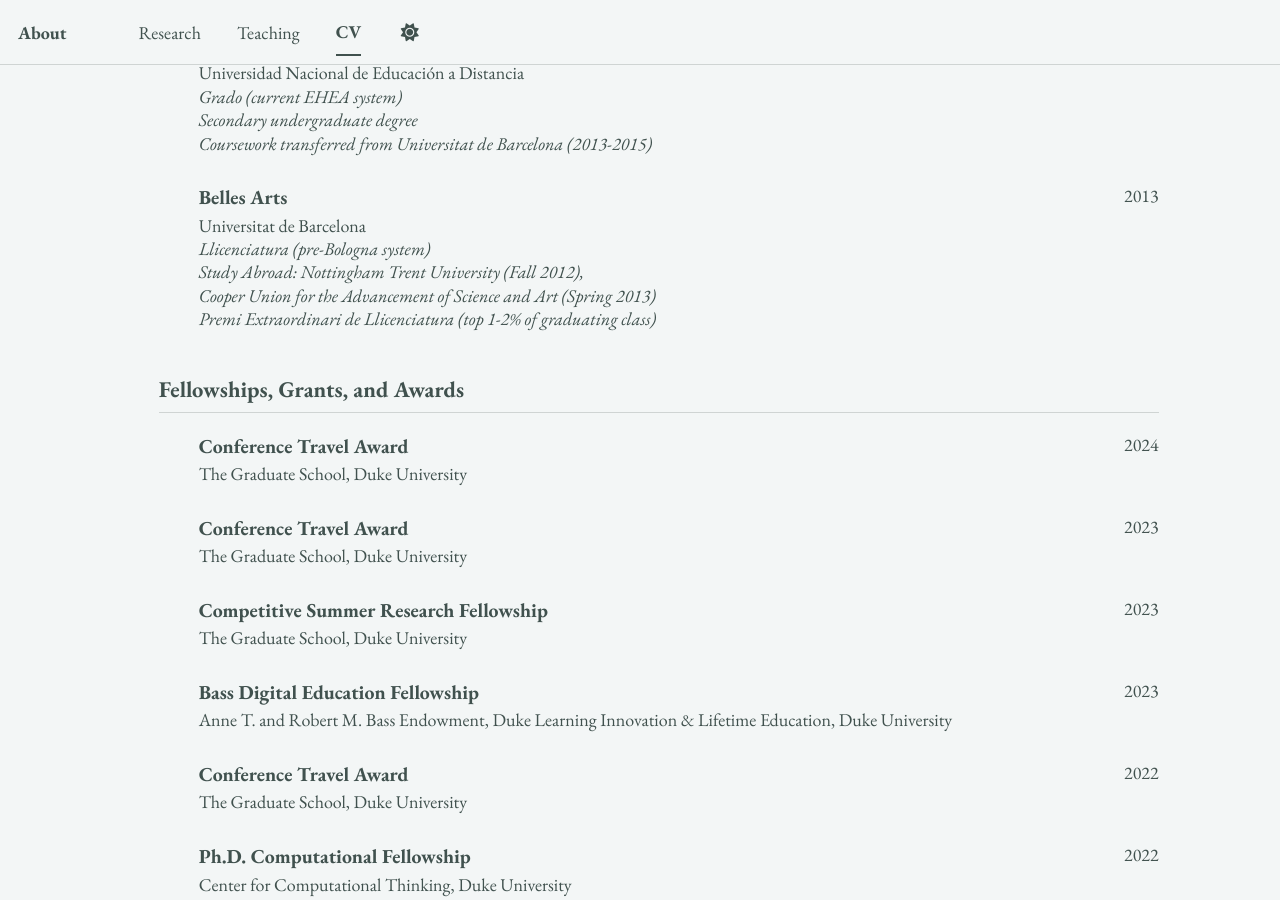
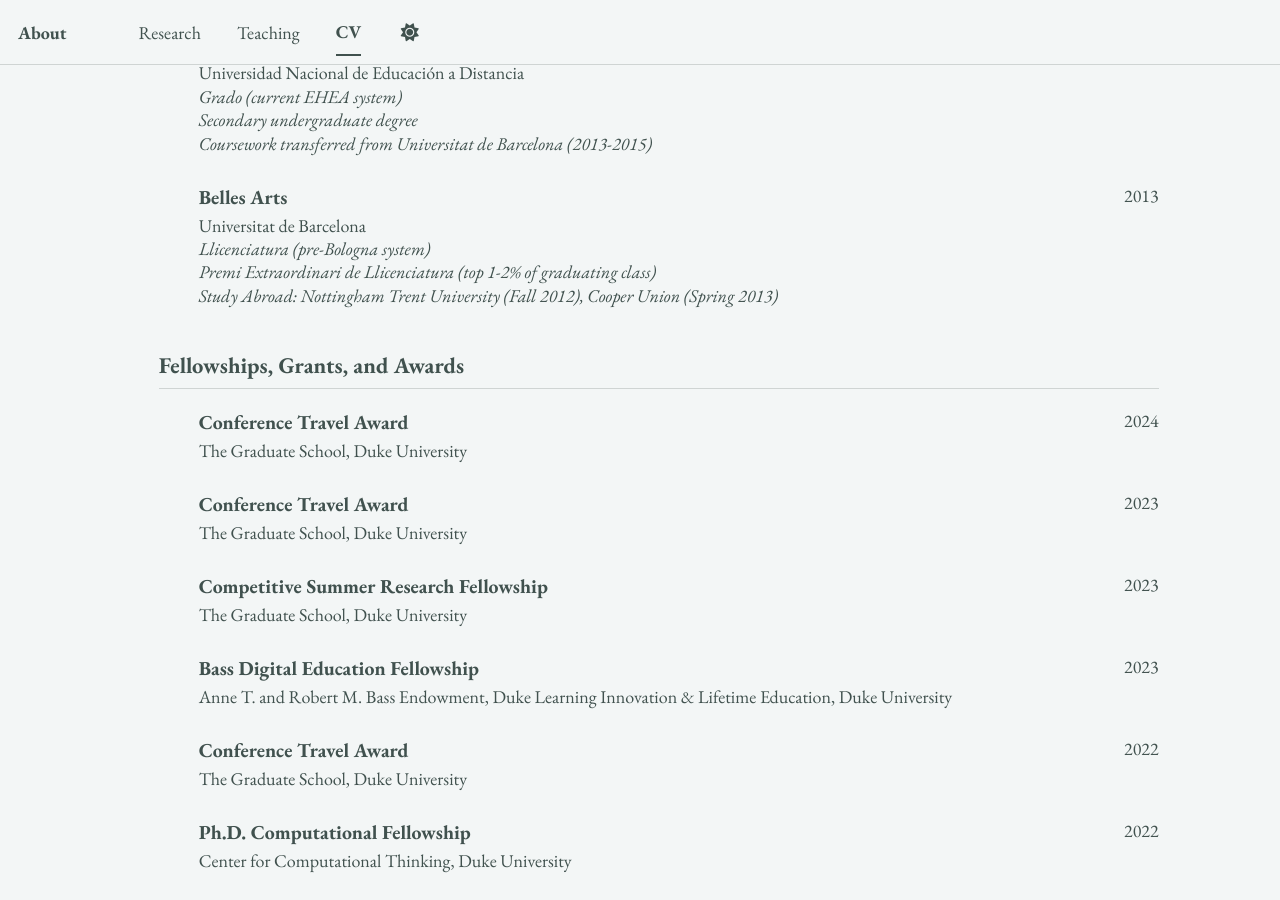
Before and after one commit to epujol90/epujol90.github.io, a Jekyll site: the page built from _pages/cv-json.md, in a window 1280 px wide and 900 px high, scrolled down 946 px. Built offline with Jekyll 4.4.1, drawn with Linux system fonts in a browser that asks for light colours; a script bundle is joined from its source files by our own code; library files that are not in the unit come from our copies.

Commit message:
Update cv.json

```diff
--- a/_data/cv.json
+++ b/_data/cv.json
@@ -70,14 +70,14 @@
     {
       "institution": "Universitat de Barcelona",
       "area": "Belles Arts",
-      "studyType": "Llicenciatura (pre-Bologna system)<br>Study Abroad: Nottingham Trent University (Fall 2012),<br>Cooper Union for the Advancement of Science and Art (Spring 2013)",
+      "studyType": "Llicenciatura (pre-Bologna system)",
       "startDate": "",
       "endDate": "2013",
       "gpa": null,
       "courses": [],
       "category": "Undergraduate Degrees (Spain)",
       "awards": [
-        "Premi Extraordinari de Llicenciatura (top 1-2% of graduating class)"
+        "Premi Extraordinari de Llicenciatura (top 1-2% of graduating class)<br>Study Abroad: Nottingham Trent University (Fall 2012), Cooper Union (Spring 2013)"
       ]
     }
   ],
```
